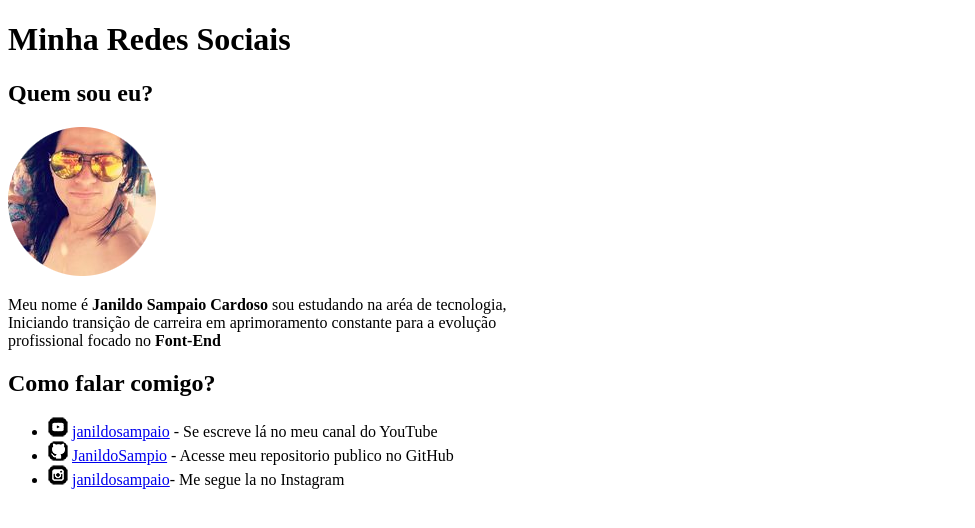
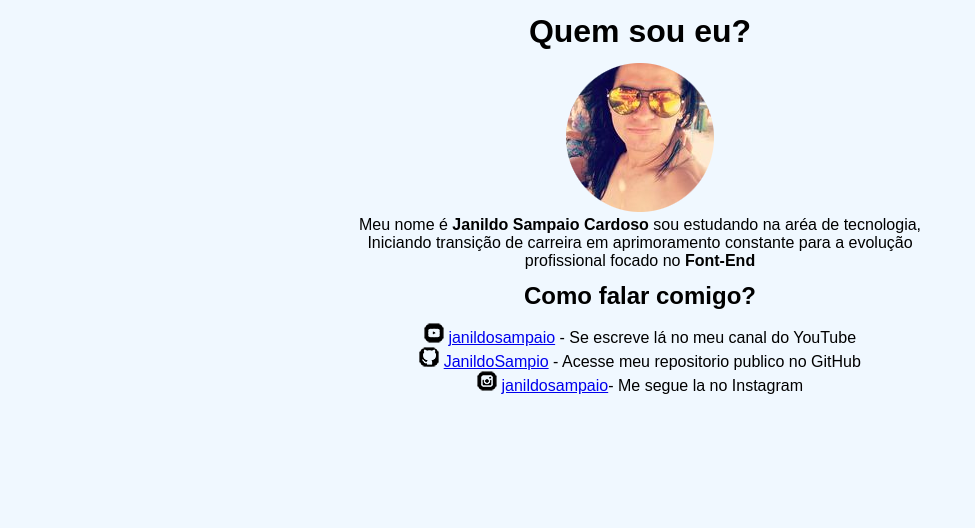
Before and after one commit to JanildoSampaio/desafios-gg, a plain HTML site: page index.html in a window 1280 px wide. Shown: the whole page, without its empty margins (0-975 px from the left). Drawn offline with Linux system fonts and the light colour scheme.

Commit message:
Add css basico

```diff
--- a/index.html
+++ b/index.html
@@ -6,12 +6,12 @@
     <meta name="viewport" content="width=device-width, initial-scale=1.0">
     <title>Social</title>
     <link rel="icon" href="favicon/favicon-16x16.png">
+    <link rel="stylesheet" href="style.css">
 
 </head>
 
 <body>
-    <h1>Minha Redes Sociais</h1>
-    <h2>Quem sou eu?</h2>
+    <h1>Quem sou eu?</h1>
     <img src="img/janildo.png" alt="MinhaFoto">
     <p>Meu nome é <strong>Janildo Sampaio Cardoso</strong> sou estudando na aréa de tecnologia,<br>Iniciando transição
         de
@@ -20,9 +20,13 @@
     <h2>Como falar comigo?</h2>
 
     <ul>
-        <li> <img src="icones/icone-youtube.png" alt="youtube"> <a href="https://www.youtube.com/channel/UCg-yqe9_u76bKHbSCsr1b_w" target="_blank">janildosampaio</a> - Se escreve lá no meu canal do YouTube</li>
-        <li> <img src="icones/icone-github.png" alt="Github"> <a href="https://github.com/JanildoSampaio" target="_blank">JanildoSampio</a> - Acesse meu repositorio publico no GitHub</li>
-        <li> <img src="icones/icone-instagram.png" alt="Instagram"> <a href="https://www.instagram.com/janildosampaio/" target="_blank">janildosampaio</a>- Me segue la no Instagram</li>
+        <li> <img src="icones/icone-youtube.png" alt="youtube"> <a
+                href="https://www.youtube.com/channel/UCg-yqe9_u76bKHbSCsr1b_w" target="_blank">janildosampaio</a> - Se
+            escreve lá no meu canal do YouTube</li>
+        <li> <img src="icones/icone-github.png" alt="Github"> <a href="https://github.com/JanildoSampaio"
+                target="_blank">JanildoSampio</a> - Acesse meu repositorio publico no GitHub</li>
+        <li> <img src="icones/icone-instagram.png" alt="Instagram"> <a href="https://www.instagram.com/janildosampaio/"
+                target="_blank">janildosampaio</a>- Me segue la no Instagram</li>
 
     </ul>
 </body>
--- /dev/null
+++ b/style.css
@@ -0,0 +1,19 @@
+* {
+    margin: 0%;
+    padding: 0%;
+    font-family: Arial, Helvetica, sans-serif;
+    text-align: center;
+
+}
+
+body {
+    background-color: #F0F8FF;
+}
+
+h2 {
+    padding: 1%;
+}
+
+h1 {
+    padding: 1%;
+}
```
